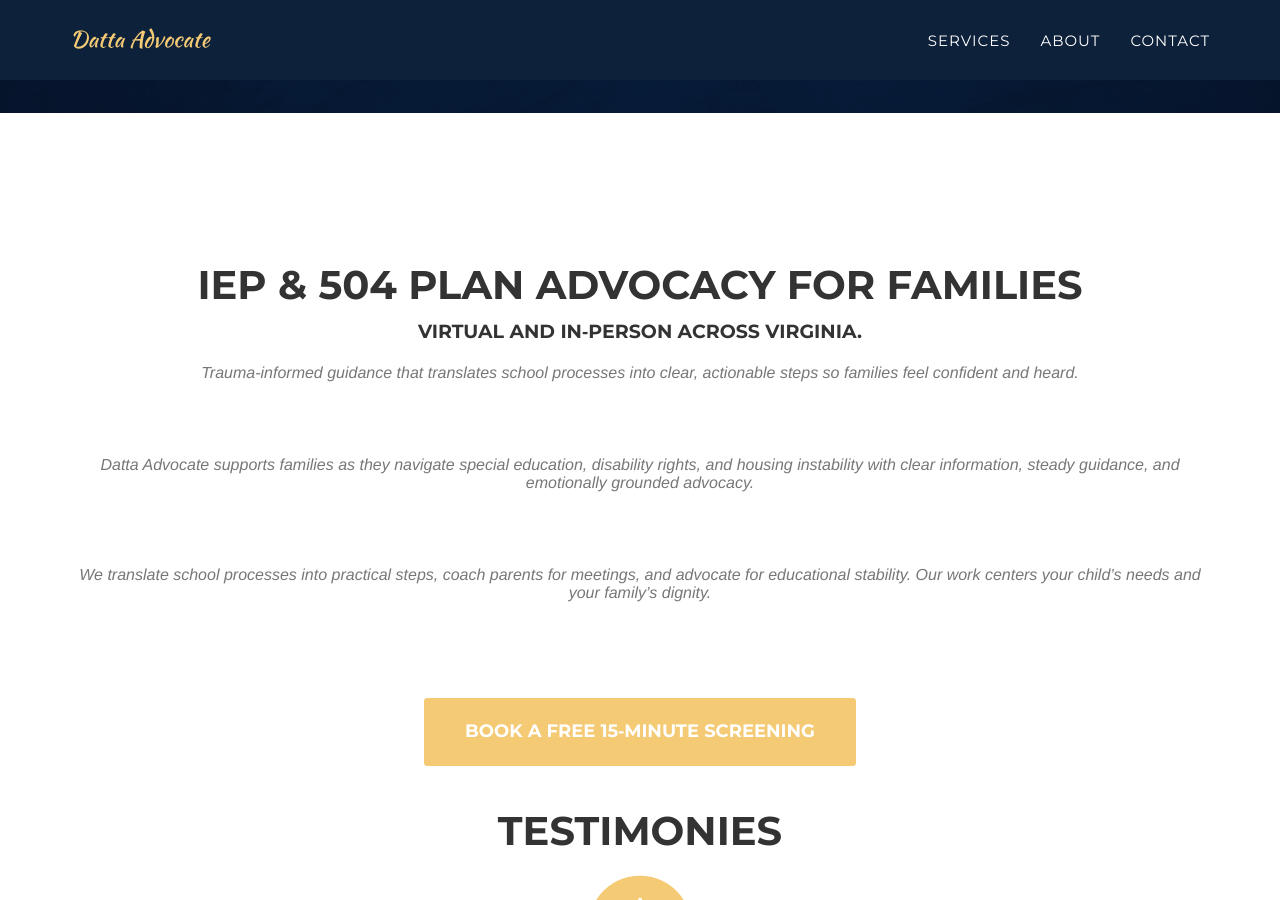
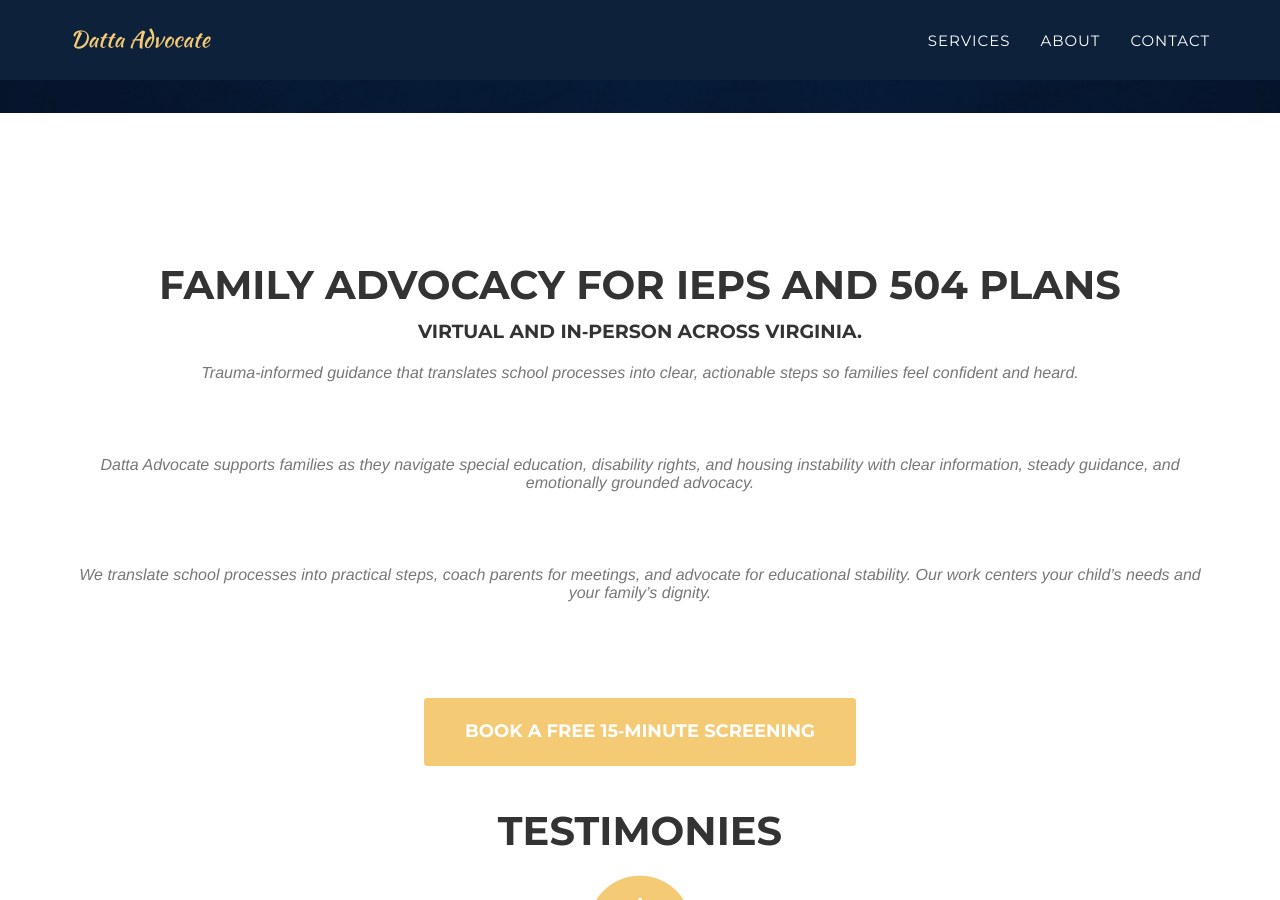
Before and after one commit to neeradatta/dattaadvocate.com, a Jekyll site: the page built from index.html, in a window 1280 px wide and 900 px high, scrolled down 645 px. Built offline with Jekyll 4.4.1, drawn with Linux system fonts in a browser that asks for light colours; some web fonts are replaced.

Commit message:
updated hero title

```diff
--- a/_includes/services.html
+++ b/_includes/services.html
@@ -3,7 +3,7 @@
         <div class="container">
             <div class="row">
                 <div class="col-lg-12 text-center">
-                    <h2 class="section-heading"> IEP & 504 Plan Advocacy for Families</h2>
+                    <h2 class="section-heading">Family Advocacy for IEPs and 504 Plans</h2>
                     <h4>Virtual and In‑Person Across Virginia.</h4>
                     <h3 class="section-subheading text-muted">Trauma‑informed guidance that translates school processes into clear, actionable steps so families feel confident and heard.  </h3>
                     <h3 class="section-subheading text-muted">Datta Advocate supports families as they navigate special education, disability rights, and housing instability with clear information, steady guidance, and emotionally grounded advocacy.</h3>
```
